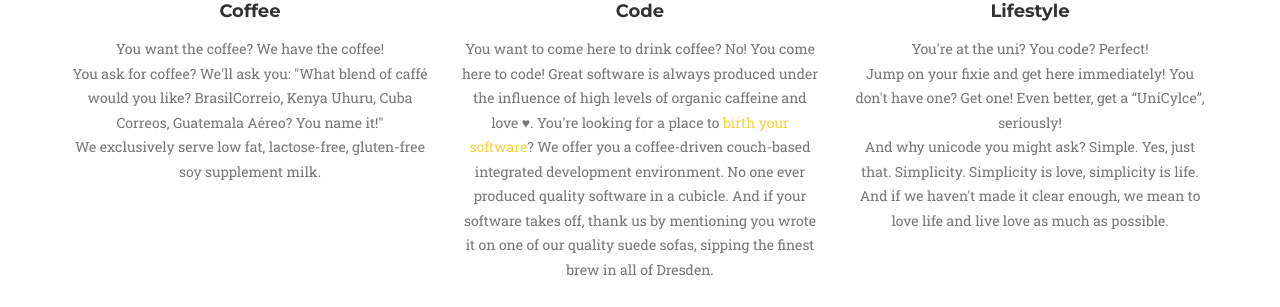
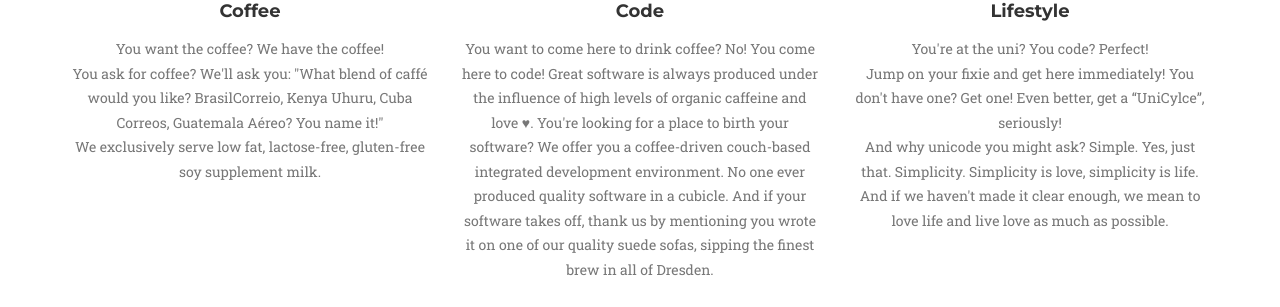
Before and after one commit to ascii-dresden/unicode, a Jekyll site: the page built from index.html, in a window 1280 px wide and 900 px high, scrolled down 1403 px. Shown: the part 221-528 px from the top of the window. Built offline with Jekyll 4.4.1, drawn with Linux system fonts in a browser that asks for light colours; nearby versions of some CDN libraries; some web fonts are replaced; part of the change alters nothing that is shown.

```diff
--- a/_includes/agency/services.html
+++ b/_includes/agency/services.html
@@ -28,7 +28,7 @@
         <h4 class="service-heading">Code</h4>
         <p class="text-muted">
         You want to come here to drink coffee? No! You come here to code! Great software is always produced under the influence of high levels of organic caffeine and love ♥.
-        You're looking for a place to <a href="https://github.com/ErisBlastar/cplusequality#philosophy">birth your software</a>? We offer you a coffee-driven couch-based integrated development environment.
+        You're looking for a place to birth your software</a>? We offer you a coffee-driven couch-based integrated development environment.
         No one ever produced quality software in a cubicle.
         And if your software takes off, thank us by mentioning you wrote it on one of our quality suede sofas, sipping the finest brew in all of Dresden.
         </p>
```
